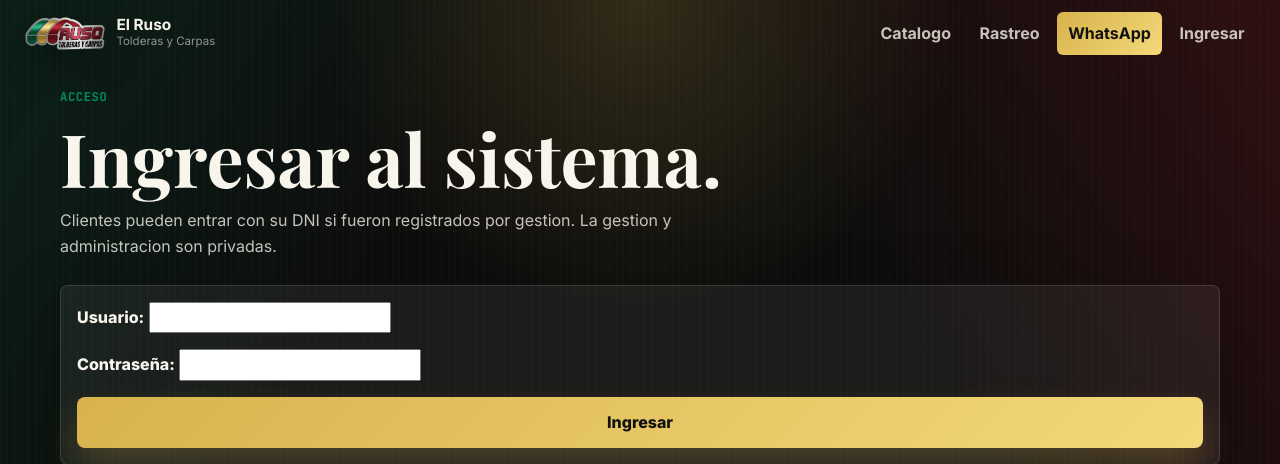
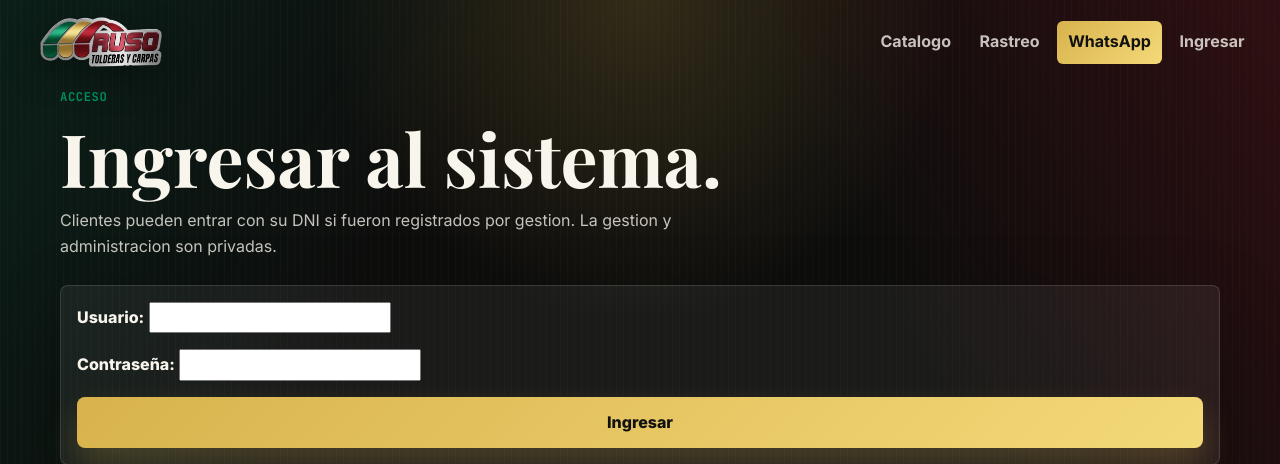
Before and after one commit to Sjaiback/Proyecto_Tolderas, a Django app: page /cuenta/login/ in a window 1280 px wide. Shown: the top 464 px of the page. Run offline with Django 5.2, Linux system fonts and the light colour scheme.

Commit message:
Simplify header branding

```diff
--- a/static/css/styles.css
+++ b/static/css/styles.css
@@ -79,8 +79,9 @@ h1, h2, h3 { line-height: 1.02; text-wrap: balance; letter-spacing: 0; }
   display: flex;
   align-items: center;
   justify-content: space-between;
-  gap: 1rem;
-  padding: .75rem 1rem;
+  min-height: 82px;
+  gap: 1.25rem;
+  padding: .95rem 1.15rem;
   border-bottom: 1px solid transparent;
   transition: background .3s var(--ease-out), border-color .3s var(--ease-out);
 }
@@ -90,10 +91,10 @@ h1, h2, h3 { line-height: 1.02; text-wrap: balance; letter-spacing: 0; }
   border-color: var(--line);
   backdrop-filter: blur(16px);
 }
-.brand { display: inline-flex; align-items: center; gap: .65rem; min-width: 0; }
+.brand { display: inline-flex; align-items: center; min-width: 0; }
 .brand-logo {
-  width: 82px;
-  height: 40px;
+  width: clamp(118px, 12vw, 162px);
+  height: 54px;
   object-fit: contain;
   filter: drop-shadow(0 10px 18px rgba(0, 0, 0, .34));
 }
@@ -135,7 +136,7 @@ h1, h2, h3 { line-height: 1.02; text-wrap: balance; letter-spacing: 0; }
 .site-header.is-open .menu-toggle span:last-child { transform: rotate(-45deg); }
 .site-nav {
   position: fixed;
-  top: 68px;
+  top: 86px;
   left: 1rem;
   right: 1rem;
   display: grid;
--- a/templates/base.html
+++ b/templates/base.html
@@ -11,7 +11,7 @@
   <link href="https://fonts.googleapis.com/css2?family=Inter:wght@400;500;600;700;800&family=JetBrains+Mono:wght@500;700&family=Playfair+Display:wght@700;800&display=swap" rel="stylesheet">
   <link rel="icon" href="{% static 'img/logo-ruso-transparente.png' %}?v=20260707">
   <link rel="preload" as="image" href="{% static 'img/trabajos/instalacion-toldo-rojo-local-comercial.webp' %}" fetchpriority="high">
-  <link rel="stylesheet" href="{% static 'css/styles.css' %}?v=20260707">
+  <link rel="stylesheet" href="{% static 'css/styles.css' %}?v=2026070701">
 </head>
 <body>
   <a class="skip-link" href="#contenido">Saltar al contenido</a>
@@ -24,10 +24,6 @@
   <header class="site-header" data-header>
     <a class="brand" href="{% url 'public:home' %}" aria-label="Ir al inicio">
       <img class="brand-logo" src="{% static 'img/logo-ruso-transparente.png' %}?v=20260707" alt="Ruso Tolderas y Carpas">
-      <span>
-        <strong>El Ruso</strong>
-        <small>Tolderas y Carpas</small>
-      </span>
     </a>
     <button class="menu-toggle" type="button" aria-label="Abrir menu" data-menu-toggle>
       <span></span><span></span>
@@ -75,6 +71,6 @@
       sampleOrder: { code: "ER-2407" }
     };
   </script>
-  <script defer src="{% static 'js/main.js' %}?v=20260707"></script>
+  <script defer src="{% static 'js/main.js' %}?v=2026070701"></script>
 </body>
 </html>
```
